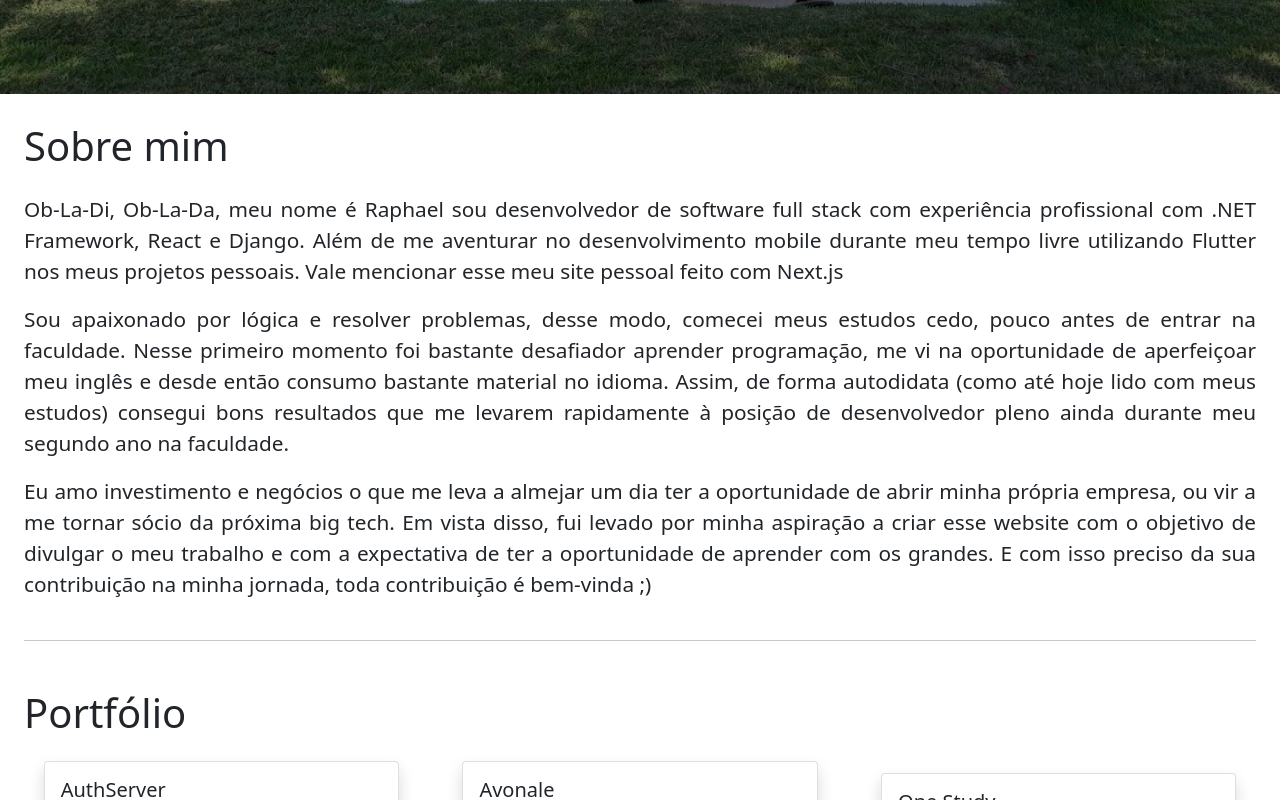
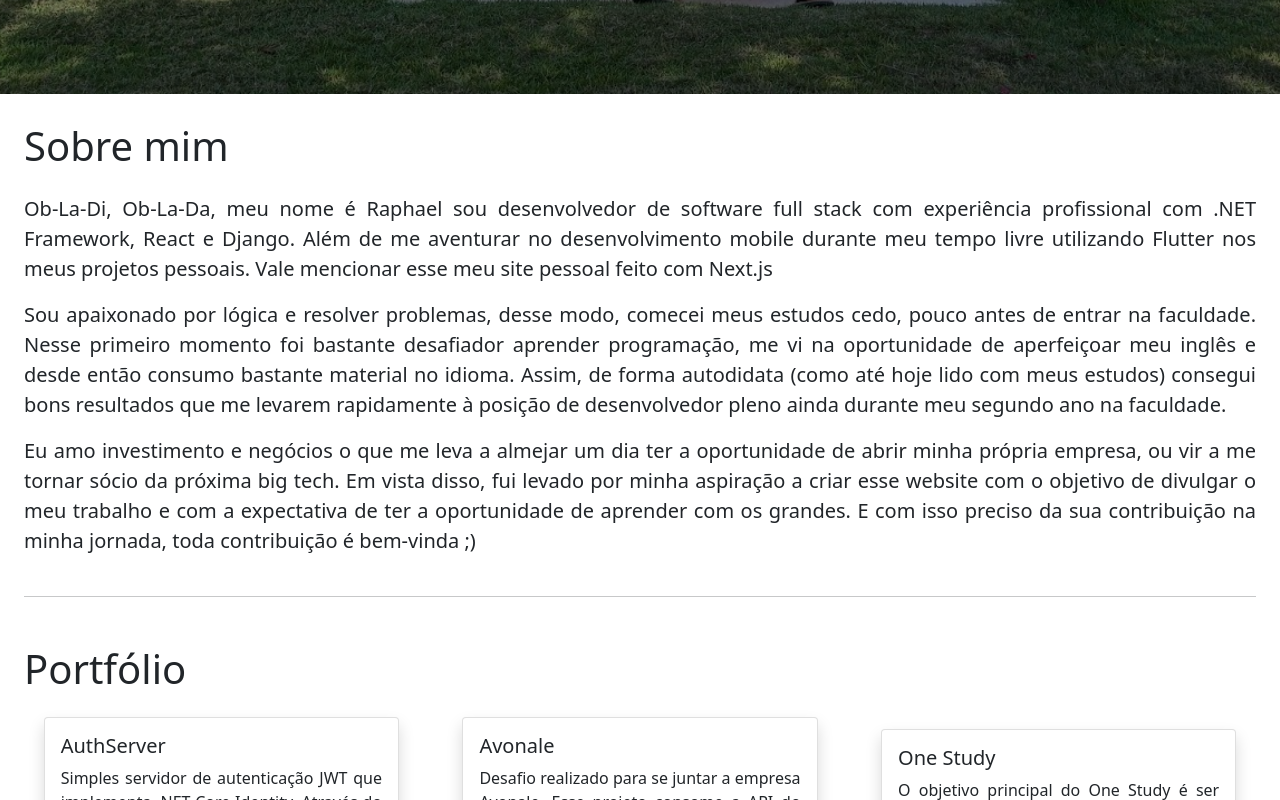
Before and after one commit to z33p/husky, a Next.js app: page / in a window 1280 px wide. Shown: the part 706-1506 px from the top of the page. Built offline with nearby package versions, Linux system fonts and the light colour scheme.

Commit message:
feat: small size adjustments

```diff
--- a/widgets/about_me.tsx
+++ b/widgets/about_me.tsx
@@ -2,7 +2,7 @@ import React from "react";
 import Section from "./section";
 
 const textStyle: React.CSSProperties = {
-  fontSize: 1.3 + "rem",
+  fontSize: 1.25 + "rem",
   textAlign: "justify",
 };
 
--- a/widgets/scroll_back_top_btn.tsx
+++ b/widgets/scroll_back_top_btn.tsx
@@ -36,7 +36,7 @@ export default function ScrollBackTopBtn() {
     outline: "none",
     cursor: "pointer",
     fontSize: 1 + "rem",
-    padding: 1 + "em"
+    padding: .9 + "em"
   };
 
   return (
```
